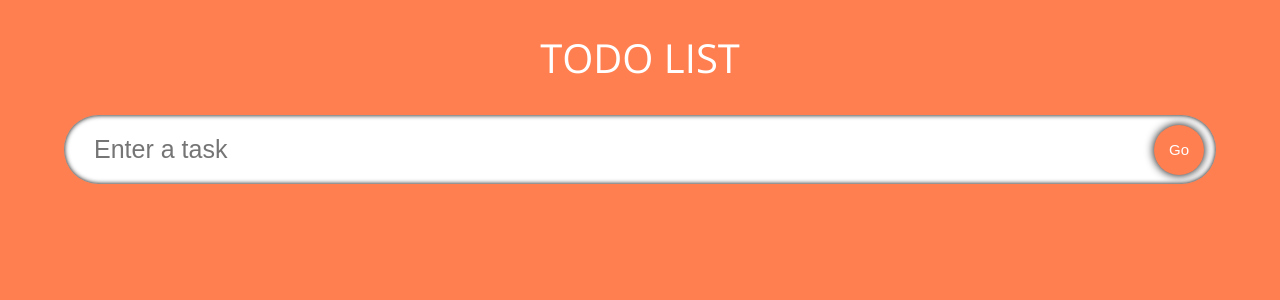
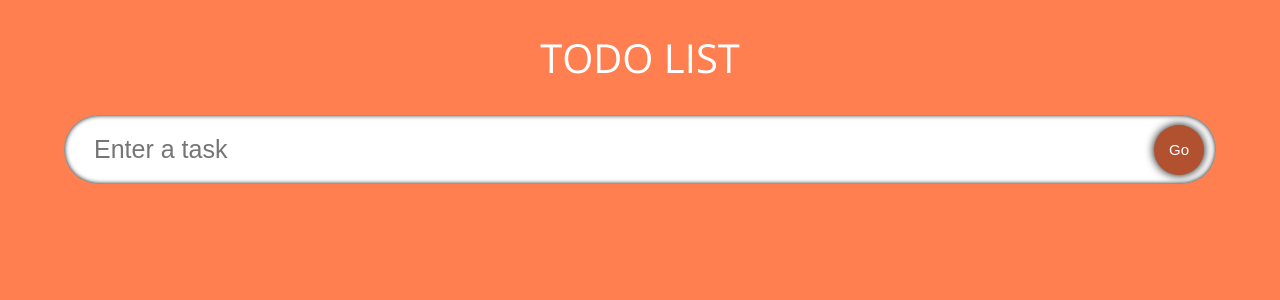
Before and after one commit to KennedyMungai/todolistAnother, a React (Create React App) app: page / in a window 1280 px wide. In both pictures the pointer is over the button "Go". Shown: the top 300 px of the page. Built offline with nearby package versions, Linux system fonts and the light colour scheme; the HTML template or start-up script is replaced by a standard one.

Commit message:
Added hover styling to the submit button

```diff
--- a/src/components/styles.css
+++ b/src/components/styles.css
@@ -34,3 +34,7 @@
     transition: 0.2s all;
     box-shadow: 0 0 10px black;
 }
+
+.input__submit:hover {
+    background-color: rgb(177, 81, 47);
+}
```
